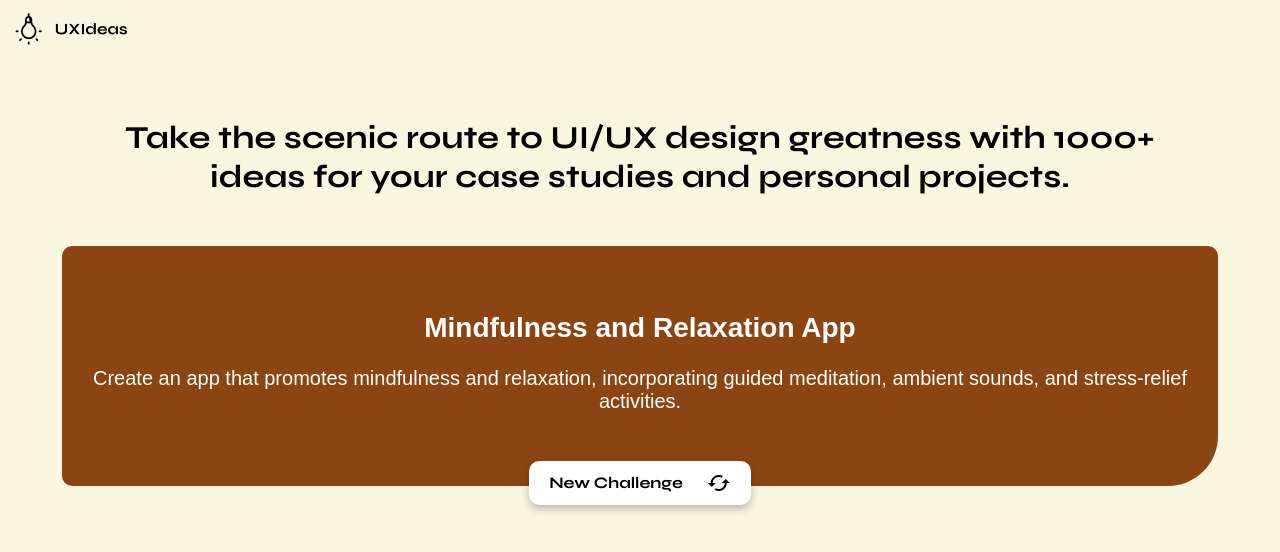
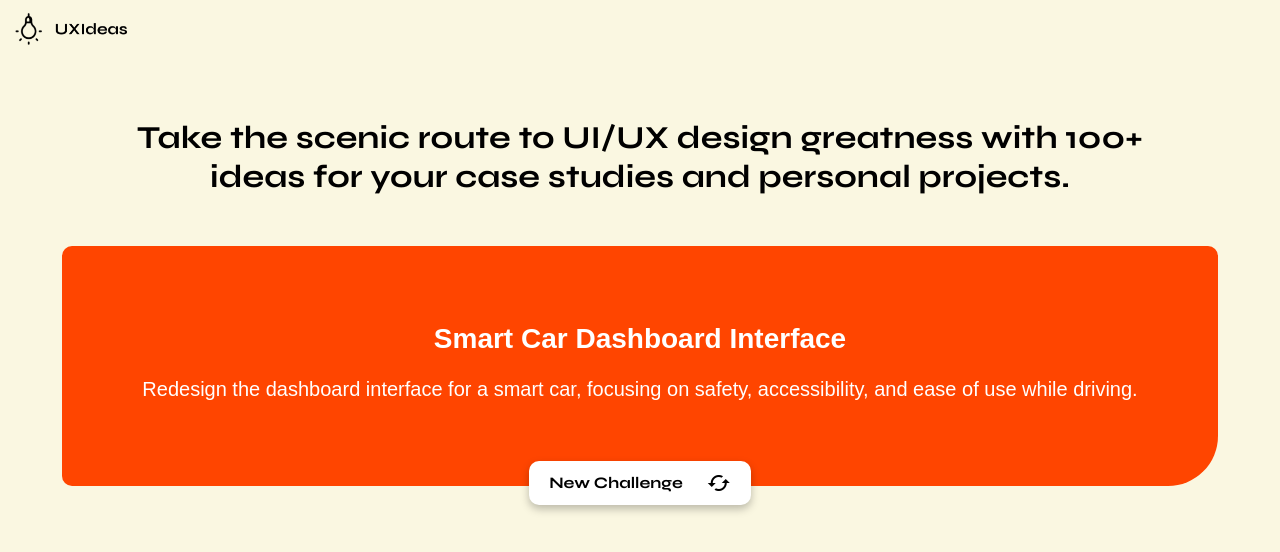
Before and after one commit to TheNjengaKarori/casestudy_ideas, a React (Create React App) app: page / in a window 1280 px wide. Shown: the top 552 px of the page. Built offline with nearby package versions, Linux system fonts and the light colour scheme.

Commit message:
cosmetic changes

```diff
--- a/src/App.js
+++ b/src/App.js
@@ -4,47 +4,40 @@ import './App.css';
 const App = () => {
   const [currentIdea, setCurrentIdea] = useState(null);
   const [ideaContainerColorIndex, setIdeaContainerColorIndex] = useState(0);
-  const [usedIdeas, setUsedIdeas] = useState([]);
 
-  useEffect(() => {
+  const updateCurrentIdea = () => {
     fetch('/ideas.json')
       .then(response => response.json())
       .then(data => {
-        updateCurrentIdea(data);
+        const randomIndex = Math.floor(Math.random() * data.ideas.length);
+        setCurrentIdea(data.ideas[randomIndex]);
       })
       .catch(error => console.error('Error fetching ideas:', error));
-  }, []);
+  };
 
-  const updateCurrentIdea = (data) => {
-    const unusedIdeas = data.ideas.filter(idea => !usedIdeas.includes(idea.id));
-    if (unusedIdeas.length === 0) {
-      // All ideas have been used, reset usedIdeas array
-      setUsedIdeas([]);
-    }
-    const randomIndex = Math.floor(Math.random() * unusedIdeas.length);
-    const newIdea = unusedIdeas[randomIndex];
-    setCurrentIdea(newIdea);
-    setUsedIdeas([...usedIdeas, newIdea.id]);
-
-    // Set the next color in the predefined order, ensuring it's different from the current color
-    let nextColorIndex = (ideaContainerColorIndex + 1) % rainbowColors.length;
-    while (nextColorIndex === ideaContainerColorIndex) {
-      nextColorIndex = Math.floor(Math.random() * rainbowColors.length);
-    }
-    setIdeaContainerColorIndex(nextColorIndex);
-  };
+  useEffect(() => {
+    updateCurrentIdea();
+  }, []); // Add updateCurrentIdea to the dependency array
 
   const handleNewChallenge = () => {
     fetch('/ideas.json')
       .then(response => response.json())
       .then(data => {
-        updateCurrentIdea(data);
+        const randomIndex = Math.floor(Math.random() * data.ideas.length);
+        setCurrentIdea(data.ideas[randomIndex]);
+
+        // Set the next color in the predefined order
+        const rainbowColors = ['#FF4500', '#8B4513', '#483D8B', '#006400', '#A52A2A', '#8B0000', '#2F4F4F', '#8B008B', '#8B008B', '#483C32','#1E90FF'];
+        const nextColorIndex = (ideaContainerColorIndex + 1) % rainbowColors.length;
+        setIdeaContainerColorIndex(nextColorIndex);
       })
       .catch(error => console.error('Error fetching ideas:', error));
   };
 
-  const rainbowColors = ['#FF4500', '#8B4513', '#483D8B', '#006400', '#A52A2A', '#8B0000', '#2F4F4F', '#8B008B', '#8B008B', '#483C32', '#1E90FF', '#8B0000', '#191970', '#2F4F4F', '#556B2F', '#008B8B', '#483D8B', '#8B008B', '#8B4513', '#B8860B', '#8FBC8F', '#9932CC', '#B22222'
-];
+  const getIdeaContainerColor = () => {
+    const rainbowColors = ['#FF4500', '#8B4513', '#483D8B', '#006400', '#A52A2A', '#8B0000', '#2F4F4F', '#8B008B', '#8B008B', '#483C32','#1E90FF',];
+    return rainbowColors[ideaContainerColorIndex];
+  };
 
   return (
     <div className="app-container">
@@ -55,9 +48,9 @@ const App = () => {
       </nav>
       <div className="main-content">
         <h1 className="main-heading">
-          Take the scenic route to UI/UX design greatness with 1000+ ideas for your case studies and personal projects.
+          Take the scenic route to UI/UX design greatness with 100+ ideas for your case studies and personal projects.
         </h1>
-        <div className="idea-container" style={{ backgroundColor: rainbowColors[ideaContainerColorIndex] }}>
+        <div className="idea-container" style={{ backgroundColor: getIdeaContainerColor() }}>
           {currentIdea && (
             <div className="idea-and-desc">
               <h2>{currentIdea.idea}</h2>
```
